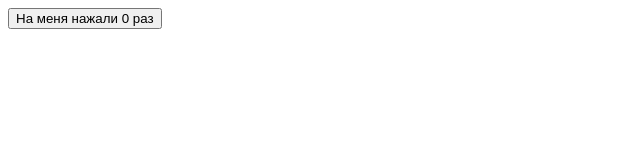
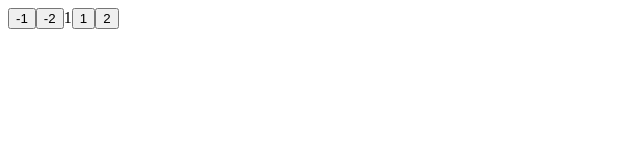
Before and after one commit to EvgenPrushk/ReactLessons, a React (Create React App) app in the folder react-tutorial/: page / in a window 1280 px wide. Shown: the top 160 px of the page, without its empty margins (0-640 px from the left). Built offline with nearby package versions, Linux system fonts and the light colour scheme.

Commit message:
feat: add lesson16(reducer)

```diff
--- a/react-tutorial/src/App.js
+++ b/react-tutorial/src/App.js
@@ -1,30 +1,49 @@
 import React from "react";
-import { useState, useEffect, useCallback } from "react";
+import { useReducer } from "react";
+import reducer from "./reducer";
+import { increment, decrement } from "./actions";
 
 // import Content from "./Content";
 // import RecfunursiveButton from "./RecursiveButton";
 // import CityesList from "./CitiesList";
 // import City from "./City";
+//action
 
 function App() {
-  const [massage, setMassage] = useState("massage");
-  const [counter, setCounter] = useState(0);
-  // при перерендеренге конпонента функция greating создается заново
-  // для сохранения ссылки используем useCallback
-  const greating = useCallback((text) => {
-    console.log(text);
-  }, []);
-
-  useEffect(() => {
-    greating(massage);
-  }, [greating, massage]);
+  const [state, dispatch] = useReducer(reducer, {
+    counter: 1,
+  });
 
   return (
-    <button onClick={() => setCounter(counter + 1)}>
-      На меня нажали {counter} раз
-    </button>
+    <div>
+      <button onClick={() => dispatch(decrement(1))}>-1</button>
+      <button onClick={() => dispatch(decrement(2))}>-2</button>
+
+      <span>{state.counter}</span>
+      <button onClick={() => dispatch(increment(1))}>1</button>
+      <button onClick={() => dispatch(increment(2))}>2</button>
+    </div>
   );
 }
+// function App() {
+//   const [massage, setMassage] = useState("massage");
+//   const [counter, setCounter] = useState(0);
+//   // при перерендеренге конпонента функция greating создается заново
+//   // для сохранения ссылки используем useCallback
+//   const greating = useCallback((text) => {
+//     console.log(text);
+//   }, []);
+
+//   useEffect(() => {
+//     greating(massage);
+//   }, [greating, massage]);
+
+//   return (
+//     <button onClick={() => setCounter(counter + 1)}>
+//       На меня нажали {counter} раз
+//     </button>
+//   );
+// }
 
 // function createUser(name, surename) {
 //   const user = { name, surename };
--- /dev/null
+++ b/react-tutorial/src/actions.js
@@ -0,0 +1,20 @@
+import {INCREMENT, DECREMENT} from  './boilerplate'
+
+// action generator
+// const increment = (payload) => ({
+//   type: INCREMENT,
+//   payload,
+// });
+// // action generator
+// const decrement = (payload) => ({
+//   type: DECREMENT,
+//   payload,
+// });
+
+export const increment = (payload) => {
+  return { type: INCREMENT, payload };
+};
+
+export const decrement = (payload) => {
+  return { type: DECREMENT, payload };
+};
--- /dev/null
+++ b/react-tutorial/src/boilerplate.js
@@ -0,0 +1,2 @@
+export const DECREMENT = "decrement";
+export const INCREMENT = "increment";
--- /dev/null
+++ b/react-tutorial/src/reducer.js
@@ -0,0 +1,15 @@
+import { DECREMENT, INCREMENT } from "./boilerplate";
+
+export default function reducer(state, action) {
+  switch (action.type) {
+    case DECREMENT:
+      return {
+        counter: state.counter - action.payload,
+      };
+
+    case INCREMENT:
+      return {
+        counter: state.counter + action.payload,
+      };
+  }
+}
```
